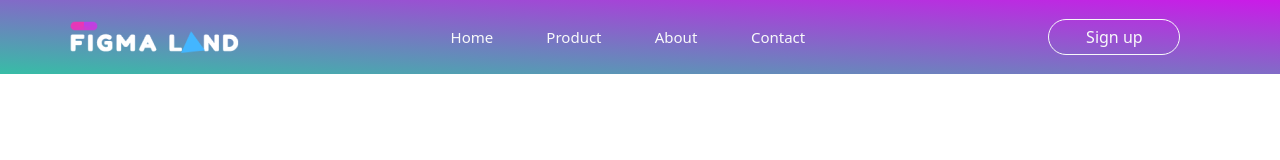
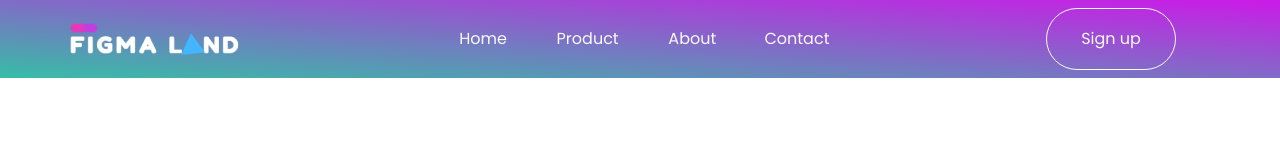
Before and after one commit to HiimMinh/Bootstrap5, a plain HTML site: page index.html in a window 1280 px wide. Drawn offline with nearby package versions, Linux system fonts and the light colour scheme; files that its build step writes are made by us from their sources.

Commit message:
Fixed navbar

```diff
--- a/index.html
+++ b/index.html
@@ -7,12 +7,8 @@
   <meta name="viewport" content="width=device-width,initial-scale=1">
 
   <!-- Bootstrap CSS -->
-  <link rel="stylesheet" href="css/bootstrap.min.css">
+  <link href="https://cdn.jsdelivr.net/npm/bootstrap@5.1.0/dist/css/bootstrap.min.css" rel="stylesheet" integrity="sha384-KyZXEAg3QhqLMpG8r+8fhAXLRk2vvoC2f3B09zVXn8CA5QIVfZOJ3BCsw2P0p/We" crossorigin="anonymous">
   <link rel="stylesheet" href="styles.css">
-
-
-  <!-- External CSS-->
-  <link rel="stylesheet" href="css/styles.css">
 
   <title>Figma Landing</title>
 </head>
@@ -59,16 +55,17 @@
   </div> -->
 
 
-  <div class="page-2 container-fluid">
-    <nav class="row-cols-3 navbar navbar-expand-sm navbar-dark">
-      <div class="col-lg-3 col-md-4 col-sm-3 d-flex justify-content-center">
-        <a class="navbar-brand" href="#"><img src="logo.png" alt="logo"></a>
-      </div>
+  <div class="page-2">
+    <nav class="navbar navbar-expand-lg navbar-dark">
+      <div class="container-fluid row-cols-3">
+        <div class="col-lg-3 col-md-6 col-sm-6 col-6" style="text-align: center;">
+          <a class="navbar-brand" href="#"><img src="logo.png" alt="logo"></a>
+        </div>
 
-        <div class="col-lg-6 col-md-6 collapse navbar-collapse d-flex justify-content-center  p-3" id="navbarSupportedContent">
-          <ul class="col-lg-8 col-md-8 col-sm-12 navbar-nav me-md-5"> <!-- me-auto mb-2 mb-lg-0 -->
+        <div class="col-lg-6 collapse navbar-collapse justify-content-center col-md-6" id="navbarSupportedContent">
+          <ul class="col-lg-8 col-md-8 navbar-nav mb-2 mb-lg-0"> <!-- me-auto mb-2 mb-lg-0 -->
             <li class="col-3 nav-item">
-              <a class="nav-link text-light text-lg-center" aria-current="page" href="#Home">Home</a>
+              <a class="nav-link text-light text-lg-center" href="#Home">Home</a>
             </li>
             <li class="col-3 nav-item">
               <a class="nav-link text-light text-lg-center" href="#">Product</a>
@@ -83,22 +80,18 @@
 
         </div>
 
-        <div class="col-lg-3 col-md-2 col-sm-3 d-flex justify-content-center">
+        <div class="col-lg-3 col-md-4 col-sm-4 col-4">
           <div class="col-lg-5 col-md-8 col-sm-5 d-grid gap-2 col-7 mx-auto">
-            <button class="btn btn-outline-light mybtn-su btn-lg" type="submit">Sign up</button>
+            <button class="btn btn-outline-light btn-rounded mybtn-su btn-lg" type="submit">Sign up</button>
           </div>
         </div>
 
-        <div class="col-sm-3">
+        <div class="col-md-2 col-sm-2 col-2" style="text-align: center;">
           <button class="navbar-toggler" type="button" data-bs-toggle="collapse" data-bs-target="#navbarSupportedContent" aria-controls="navbarSupportedContent" aria-expanded="false" aria-label="Toggle navigation">
             <span class="navbar-toggler-icon"></span>
           </button>
         </div>
-
-
-
-
-
+      </div>
     </nav>
   </div>
 
--- a/styles.css
+++ b/styles.css
@@ -1,21 +1,20 @@
-html,
-body{
-    font-size: 10px;
-}
+@import url('https://fonts.googleapis.com/css2?family=Poppins:ital,wght@0,100;0,200;0,300;0,400;0,500;0,600;0,700;0,800;0,900;1,100;1,200;1,300;1,400;1,500;1,600;1,700;1,800;1,900&display=swap');
 
 *{
     padding: 0px;
     margin: 0px;
+    font-family: Poppins, sans-serif;
+    font-size: 16px;
 }
 
-.nav-link{
+/* .nav-link{
     font-size: 1.5rem;
 }
 
 .mybtn-su{
     font-size: 1.6rem;
     border-radius: 39px;
-}
+} */
 
 .page-1{
     background-image: linear-gradient(to bottom left, #CB1AE8, #37BDA6);
@@ -29,3 +28,19 @@ body{
 .page-2{
     background-image: linear-gradient(to bottom left, #CB1AE8, #37BDA6);
 }
+
+.btn-rounded {
+    padding-top: 18px;
+    padding-bottom: 18px;
+    padding-left: 46px;
+    padding-right: 46px;
+    border-radius: 39px;
+    font-size: 16px;
+}
+
+@media (max-width: 1550px) {
+    .btn-rounded {
+        padding-right: 29px;
+        padding-left: 29px;
+    }
+}
```
